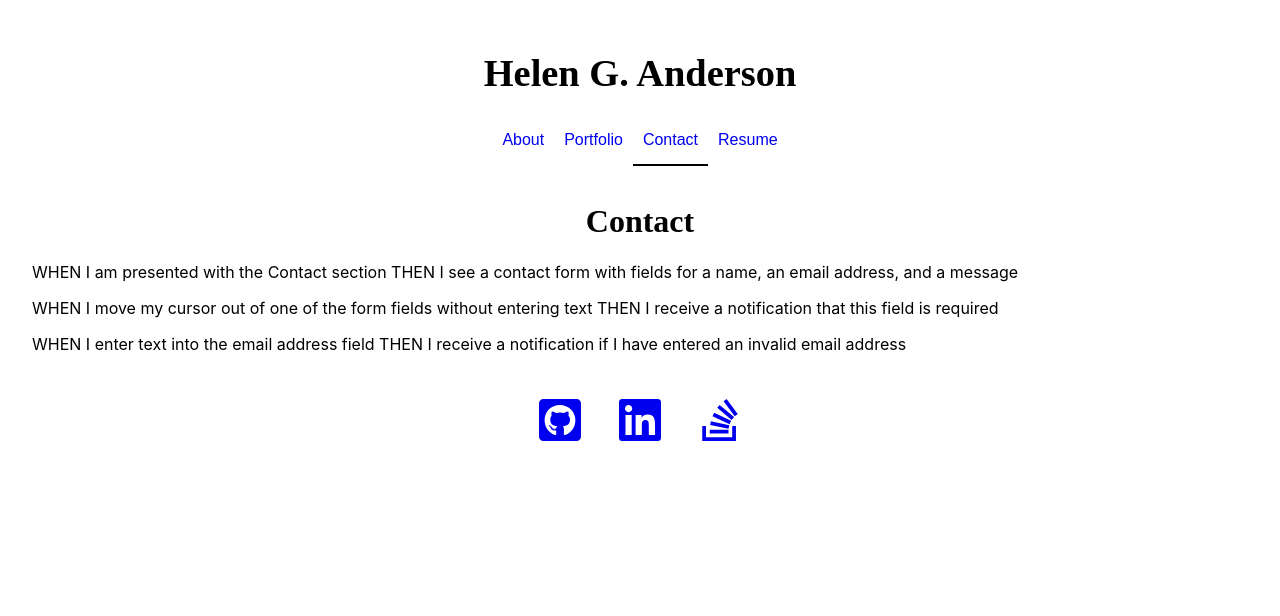
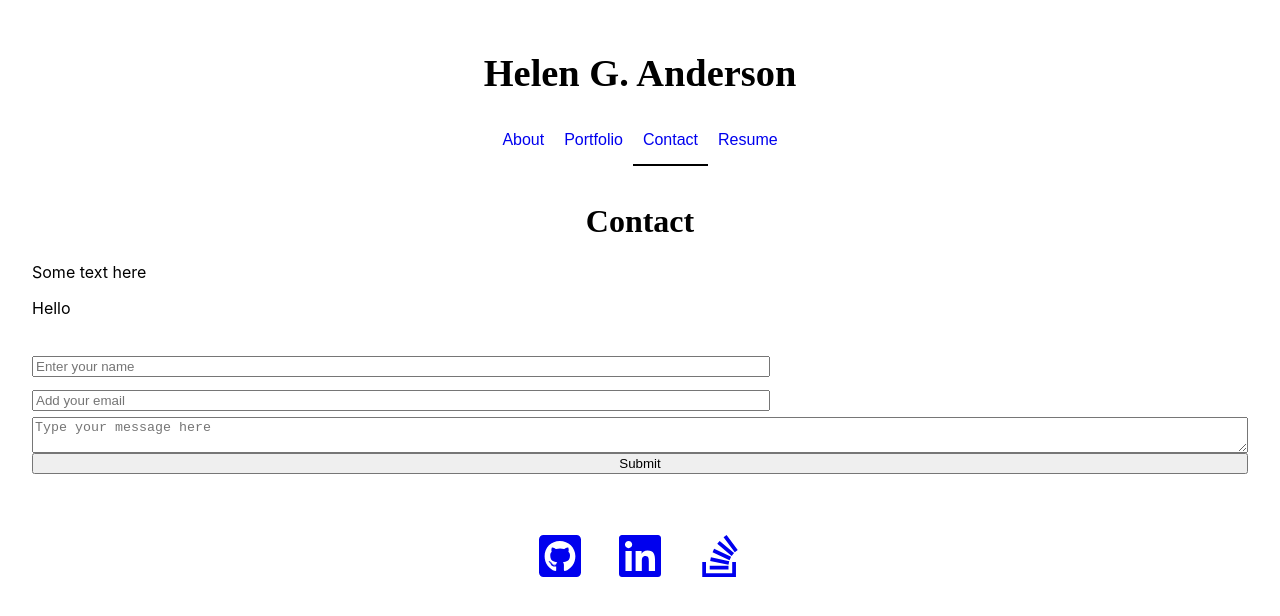
Before and after one commit to grace-anderson/react-portfolio, a React (Create React App) app: page /contact in a window 1280 px wide. Shown: the top 616 px of the page. Built offline with nearby package versions, Linux system fonts and the light colour scheme; a web font is replaced by a local one.

Commit message:
contact form basics done

```diff
--- /dev/null
+++ b/src/components/ContactForm.js
@@ -0,0 +1,98 @@
+import React, { useState } from "react";
+import {
+  validateEmail,
+  validateName,
+  validateMessage,
+} from "./utils/helpers";
+
+function ContactForm() {
+  const [name, setName] = useState("");
+  const [email, setEmail] = useState("");
+  const [message, setMessage] = useState("");
+  const [errorMessage, setErrorMessage] = useState("");
+  const [successMessage, setSuccessMessage] = useState("");
+
+  const handleInputChange = (e) => {
+    //get value of name that triggered the change
+    const { target } = e;
+    const inputType = target.name;
+    const inputValue = target.value;
+
+    // Set the input field state to the value of the input
+    if (inputType === "email") {
+      setEmail(inputValue);
+    } else if (inputType === "name") {
+      setName(inputValue);
+    } else {
+      setMessage(inputValue);
+    }
+  };
+
+  const handleFormSubmit = (e) => {
+    e.preventDefault();
+
+    if (validateName(name)) {
+      setErrorMessage("Name must be at least four (4) characters");
+      return;
+    } else if (!validateEmail(email)) {
+      setErrorMessage("Email is invalid");
+      return;
+    } else if (validateMessage(message)) {
+      setErrorMessage("Message is empty");
+      return;
+    }
+    setSuccessMessage(`Thank you, ${name}. Contact form submitted successfully. I will be in touch soon.`);
+
+    // Clear input and error message after successful submission
+    setName("");
+    setEmail("");
+    setMessage("");
+    setErrorMessage("");
+  };
+
+  return (
+    <div>
+      <p>Hello {name}</p>
+      <form className="form">
+        <input
+          value={name}
+          name="name"
+          onChange={handleInputChange}
+          type="text"
+          placeholder="Enter your name"
+        />
+        <input
+          value={email}
+          name="email"
+          onChange={handleInputChange}
+          type="email"
+          placeholder="Add your email"
+        />
+
+        <textarea
+          value={message}
+          name="message"
+          onChange={handleInputChange}
+          type="text"
+          placeholder="Type your message here"
+        />
+
+        <button type="button" onClick={handleFormSubmit}>
+          Submit
+        </button>
+      </form>
+      {errorMessage && (
+        <div>
+          <p className="error-text">{errorMessage}</p>
+        </div>
+      )}
+      {successMessage && (
+        <div>
+          <p className="success-text">{successMessage}</p>
+        </div>
+      )}
+    </div>
+  );
+}
+
+export default ContactForm;
--- /dev/null
+++ b/src/components/utils/helpers.js
@@ -0,0 +1,26 @@
+export function validateEmail(email) {
+  const re = /^(([^<>()[\]\\.,;:\s@"]+(\.[^<>()[\]\\.,;:\s@"]+)*)|(".+"))@((\[[0-9]{1,3}\.[0-9]{1,3}\.[0-9]{1,3}\.[0-9]{1,3}\])|(([a-zA-Z\-0-9]+\.)+[a-zA-Z]{2,}))$/;
+  return re.test(String(email).toLowerCase());
+}
+
+// export function checkPassword(input) {
+//   const passw = /^[A-Za-z]\w{7,14}$/;
+//   if (input.match(passw)) {
+//     return true;
+//   }
+//   return false;
+// }
+
+export function validateName(input) {
+  if (input.length <= 3) {
+    return true;
+  }
+  return false;
+}
+
+export function validateMessage(input) {
+  if (input.length < 1) {
+    return true;
+  }
+  return false;
+}
--- a/src/index.css
+++ b/src/index.css
@@ -121,6 +121,20 @@ h3 {
   font-size: 2.4rem;
 }
 
+/* form */
+.form {
+  margin: 2rem;
+  display: flex;
+  flex-direction: column;
+}
+
+.form input {
+  display: block;
+  margin-top: 0.4rem;
+  margin-bottom: 0.4rem;
+  width: 60%;
+}
+
 @media (max-width: 768px) {
   .card {
     width: 80%;
--- a/src/layouts/Footer.js
+++ b/src/layouts/Footer.js
@@ -1,5 +1,5 @@
 import React from "react";
-import Icons from "./icons/Icons";
+import Icons from "../components/icons/Icons";
 
 function Footer() {
   return (
--- a/src/pages/Contact.js
+++ b/src/pages/Contact.js
@@ -1,21 +1,16 @@
 import React from "react";
+import ContactForm from "../components/ContactForm";
 
 export default function Contact() {
   return (
     <div>
       <h1>Contact</h1>
       <p>
-        WHEN I am presented with the Contact section THEN I see a contact form
-        with fields for a name, an email address, and a message
+       Some text here
       </p>
-      <p>
-        WHEN I move my cursor out of one of the form fields without entering
-        text THEN I receive a notification that this field is required
-      </p>
-      <p>
-        WHEN I enter text into the email address field THEN I receive a
-        notification if I have entered an invalid email address
-      </p>
+
+      <ContactForm />
+
     </div>
   );
 }
--- a/src/pages/Portfolio.js
+++ b/src/pages/Portfolio.js
@@ -82,6 +82,39 @@ function Portfolio() {
     {
       image: (
         <a
+          href="https://enigmatic-bayou-29924.herokuapp.com/"
+          target="_blank"
+          rel="noreferrer"
+        >
+          <img className="card-image" src={techBlog} alt="Tech Blog app"></img>
+        </a>
+      ),
+      title: "Tech Blog",
+      description:
+        "A CMS-style blog where developers publish blog posts and comment on others' posts. Express, MySQL, sequelize",
+      deployed: (
+        <a
+          href="https://enigmatic-bayou-29924.herokuapp.com/"
+          target="_blank"
+          rel="noreferrer"
+          alt="Deployed Tech Blog app"
+        >
+          Deployed Tech Blog app
+        </a>
+      ),
+      github: (
+        <a
+          href="https://github.com/grace-anderson/tech-blog"
+          target="_blank"
+          rel="noreferrer"
+        >
+          <FaGithubSquare />
+        </a>
+      ),
+    },
+    {
+      image: (
+        <a
           href="https://github.com/grace-anderson/social-network-api"
           target="_blank"
           rel="noreferrer"
@@ -109,39 +142,6 @@ function Portfolio() {
       github: (
         <a
           href="https://github.com/grace-anderson/social-network-api"
-          target="_blank"
-          rel="noreferrer"
-        >
-          <FaGithubSquare />
-        </a>
-      ),
-    },
-    {
-      image: (
-        <a
-          href="https://enigmatic-bayou-29924.herokuapp.com/"
-          target="_blank"
-          rel="noreferrer"
-        >
-          <img className="card-image" src={techBlog} alt="Tech Blog app"></img>
-        </a>
-      ),
-      title: "Tech Blog",
-      description:
-        "A CMS-style blog where developers publish blog posts and comment on others' posts. Express, MySQL, sequelize",
-      deployed: (
-        <a
-          href="https://enigmatic-bayou-29924.herokuapp.com/"
-          target="_blank"
-          rel="noreferrer"
-          alt="Deployed Tech Blog app"
-        >
-          Deployed Tech Blog app
-        </a>
-      ),
-      github: (
-        <a
-          href="https://github.com/grace-anderson/tech-blog"
           target="_blank"
           rel="noreferrer"
         >
```
Also changed, not shown: src/pages/CardExample.js (deleted, +0 -27 lines), src/components/icons/Icons.js (renamed from src/layouts/icons/Icons.js).
